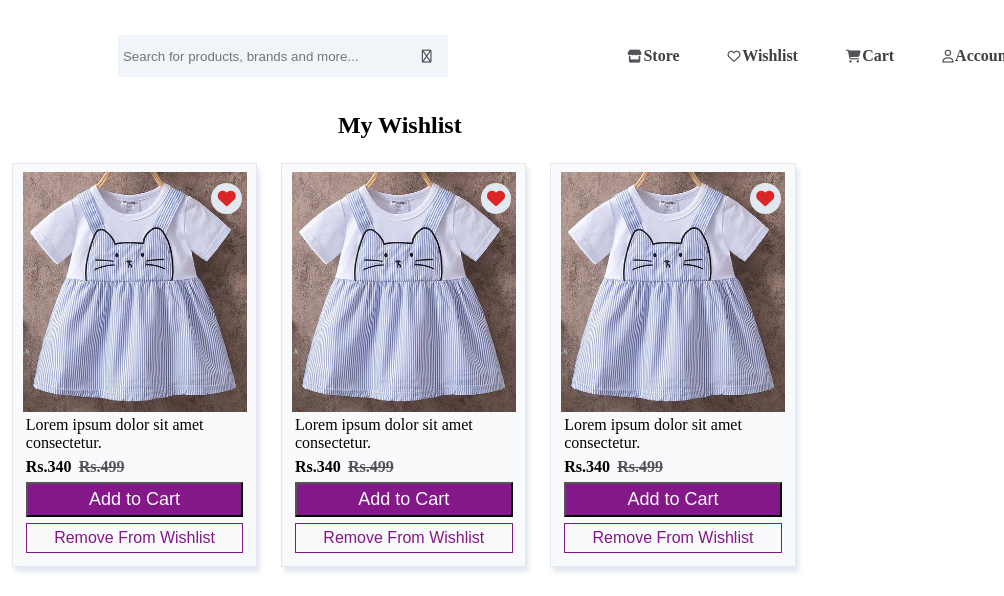
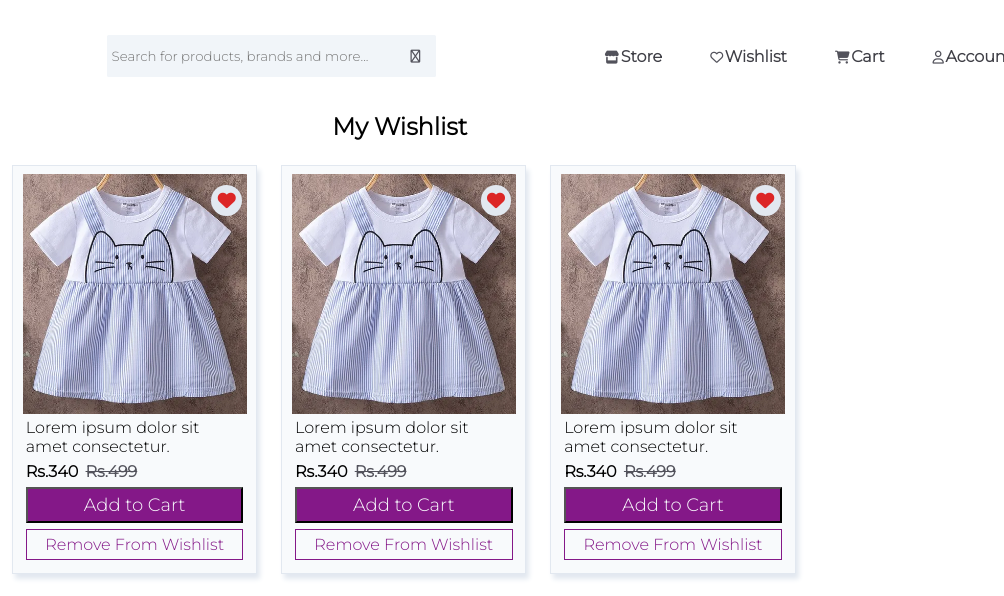
Before and after one commit to JaanviNL/babyfeet, a plain HTML site: page navigation pages/wishist/wishlist.html in a window 1280 px wide. Shown: the top 596 px of the page, 276-1280 px from the left. Drawn offline with Linux system fonts and the light colour scheme.

Commit message:
updated font

```diff
--- a/index.css
+++ b/index.css
@@ -1,8 +1,10 @@
 @import url(/colors.css);
+@import url('https://fonts.googleapis.com/css2?family=Montserrat:wght@300&display=swap');
 
 * {
     margin: 0;
     padding: 0;
+    font-family: 'Montserrat', sans-serif;
 
 }
 ::-webkit-scrollbar {
@@ -65,7 +67,7 @@ position: relative;
     display: flex;
     justify-content: center;
     padding: 1rem;
-    font-size: largel;
+    font-size: medium;
 }
 
 .link {
--- a/navigation pages/wishist/wishlist.css
+++ b/navigation pages/wishist/wishlist.css
@@ -1,6 +1,12 @@
 @import url(/index.css);
 @import url(/store.css);
+@import url('https://fonts.googleapis.com/css2?family=Montserrat:wght@300&display=swap');
+* {
+    margin: 0;
+    padding: 0;
+    font-family: 'Montserrat', sans-serif;
 
+}
 .wishlist {
     color: var(--wishlist);
 }
--- a/store.css
+++ b/store.css
@@ -1,5 +1,11 @@
 @import url("index.css");
+@import url('https://fonts.googleapis.com/css2?family=Montserrat:wght@300&display=swap');
+* {
+    margin: 0;
+    padding: 0;
+    font-family: 'Montserrat', sans-serif;
 
+}
 ::-webkit-scrollbar {
     width: 8px;
 }
```
